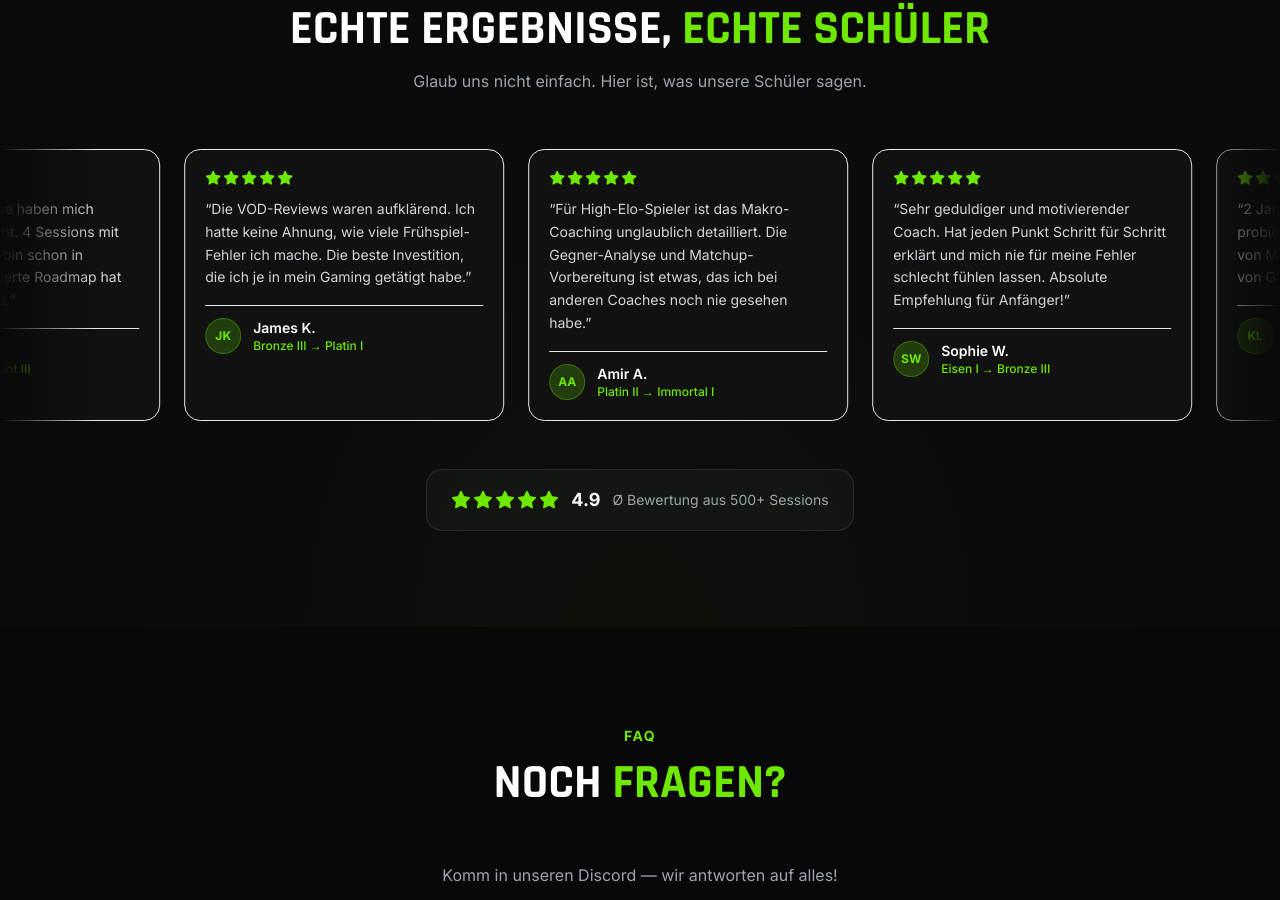
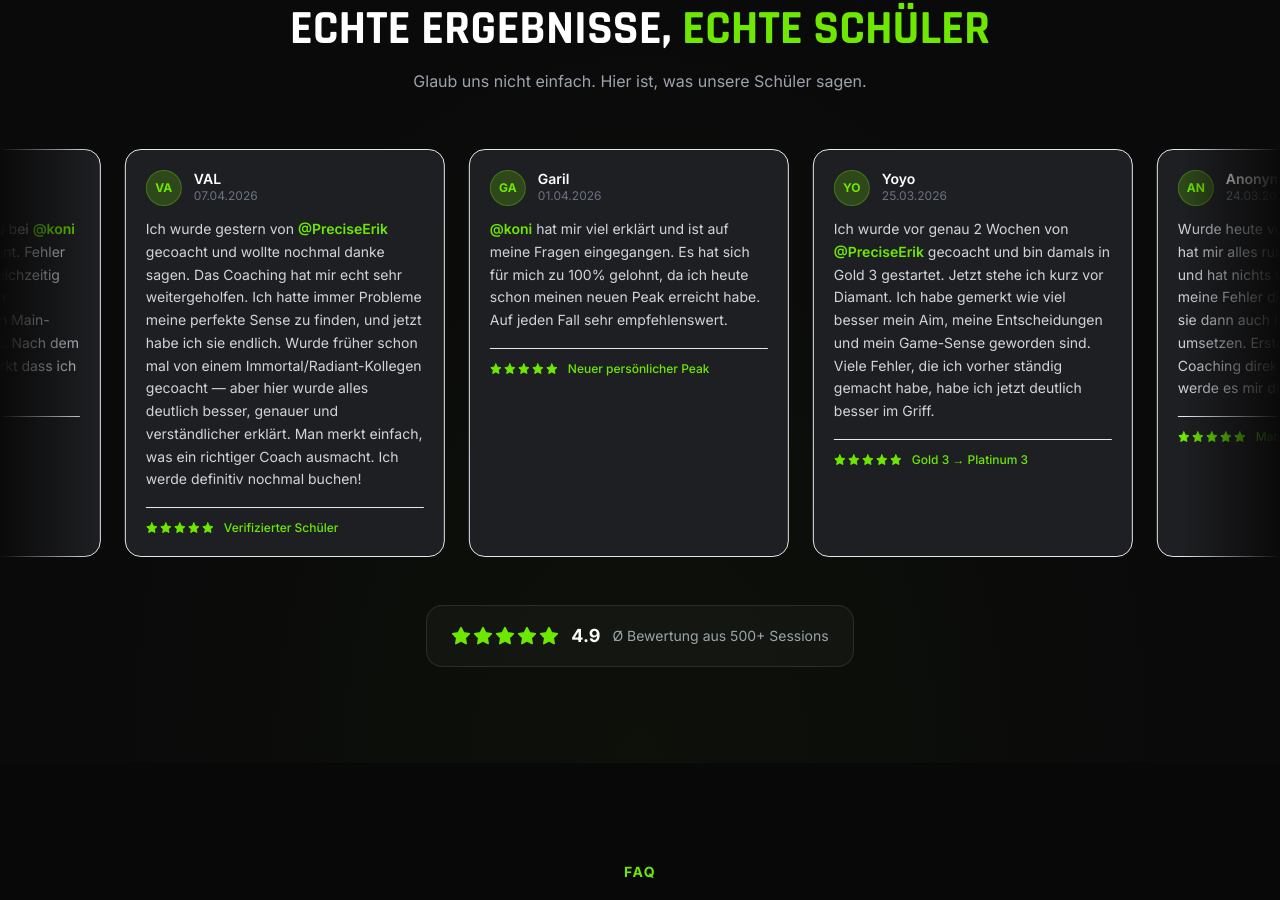
Before and after one commit to justinhelbig96-web/maxranktest, a Next.js app: page / in a window 1280 px wide. Shown: the part 3846-4746 px from the top of the page. Built offline with nearby package versions, Linux system fonts and the light colour scheme.

Commit message:
feat: replace fake testimonials with real Discord reviews, highlight coach names

```diff
--- a/components/Testimonials.tsx
+++ b/components/Testimonials.tsx
@@ -5,101 +5,171 @@ import { Star } from "lucide-react";
 
 const testimonials = [
   {
-    name: "Felix M.",
-    tag: "@felixplays",
-    rank: "Gold I → Platin II",
-    avatar: "FM",
+    name: "Yoyo",
+    date: "28.04.2026",
+    rank: "Gold 3 → Diamond 2",
+    avatar: "YO",
     stars: 5,
     review:
-      "Der Coach hat komplett verändert, wie ich das Spiel wahrnehme. Meine Positionierung hat sich in nur 2 Sessions drastisch verbessert. Ich konnte nicht glauben, wie viele Free Kills ich liegen gelassen habe.",
+      "Dank @PreciseErik seiner Hilfe und Geduld. Knapp 1 Monat von Gold 3 zu Dia 2. Nur Liebe an ihn 🙏",
   },
   {
-    name: "Lara S.",
-    tag: "@laraval",
-    rank: "Silber II → Diamant III",
-    avatar: "LS",
+    name: "Raphael",
+    date: "26.04.2026",
+    rank: "→ Diamond 1",
+    avatar: "RA",
     stars: 5,
     review:
-      "6 Monate Solo-Queue haben mich nirgendwo hingebracht. 4 Sessions mit MaxRank.GG und ich bin schon in Diamant. Die strukturierte Roadmap hat mir alles klar gemacht.",
+      "Hatte vor genau 2 Wochen ein Coaching mit @koni und habe mich in dieser kurzen Zeit extrem verbessert! Ich kann mich nur nochmal wiederholen wie viel ein Coaching bringt und was für gute Tipps er gegeben hat. Danke nochmal!",
   },
   {
-    name: "James K.",
-    tag: "@jamesgaming",
-    rank: "Bronze III → Platin I",
-    avatar: "JK",
+    name: "Nemonis",
+    date: "19.04.2026",
+    rank: "Verifizierter Schüler",
+    avatar: "NE",
     stars: 5,
     review:
-      "Die VOD-Reviews waren aufklärend. Ich hatte keine Ahnung, wie viele Frühspiel-Fehler ich mache. Die beste Investition, die ich je in mein Gaming getätigt habe.",
+      "Ich hatte am Montag Coaching bei @koni und es hat sich mehr als gelohnt. Fehler wurden in Ruhe erklärt und gleichzeitig eine Liste geschrieben was ich verbessern kann. Auch meinen Main-Agent hat er mir besser erklärt. Nach dem Coaching hab ich direkt gemerkt dass ich schon bisschen besser spiele.",
   },
   {
-    name: "Amir A.",
-    tag: "@amir_val",
-    rank: "Platin II → Immortal I",
-    avatar: "AA",
+    name: "VAL",
+    date: "07.04.2026",
+    rank: "Verifizierter Schüler",
+    avatar: "VA",
     stars: 5,
     review:
-      "Für High-Elo-Spieler ist das Makro-Coaching unglaublich detailliert. Die Gegner-Analyse und Matchup-Vorbereitung ist etwas, das ich bei anderen Coaches noch nie gesehen habe.",
+      "Ich wurde gestern von @PreciseErik gecoacht und wollte nochmal danke sagen. Das Coaching hat mir echt sehr weitergeholfen. Ich hatte immer Probleme meine perfekte Sense zu finden, und jetzt habe ich sie endlich. Wurde früher schon mal von einem Immortal/Radiant-Kollegen gecoacht — aber hier wurde alles deutlich besser, genauer und verständlicher erklärt. Man merkt einfach, was ein richtiger Coach ausmacht. Ich werde definitiv nochmal buchen!",
   },
   {
-    name: "Sophie W.",
-    tag: "@sophiegg",
-    rank: "Eisen I → Bronze III",
-    avatar: "SW",
+    name: "Garil",
+    date: "01.04.2026",
+    rank: "Neuer persönlicher Peak",
+    avatar: "GA",
     stars: 5,
     review:
-      "Sehr geduldiger und motivierender Coach. Hat jeden Punkt Schritt für Schritt erklärt und mich nie für meine Fehler schlecht fühlen lassen. Absolute Empfehlung für Anfänger!",
+      "@koni hat mir viel erklärt und ist auf meine Fragen eingegangen. Es hat sich für mich zu 100% gelohnt, da ich heute schon meinen neuen Peak erreicht habe. Auf jeden Fall sehr empfehlenswert.",
   },
   {
-    name: "Kai L.",
-    tag: "@kailux",
-    rank: "Gold III → Diamant I",
-    avatar: "KL",
+    name: "Yoyo",
+    date: "25.03.2026",
+    rank: "Gold 3 → Platinum 3",
+    avatar: "YO",
     stars: 5,
     review:
-      "2 Jahre in Gold feststeckend. Alles probiert. Nach den Custom-Training-Drills von MaxRank bin ich in unter 5 Wochen von G3 auf Diamant geclimbt.",
+      "Ich wurde vor genau 2 Wochen von @PreciseErik gecoacht und bin damals in Gold 3 gestartet. Jetzt stehe ich kurz vor Diamant. Ich habe gemerkt wie viel besser mein Aim, meine Entscheidungen und mein Game-Sense geworden sind. Viele Fehler, die ich vorher ständig gemacht habe, habe ich jetzt deutlich besser im Griff.",
   },
   {
-    name: "Niklas T.",
-    tag: "@niklasval",
-    rank: "Aszendent I → Immortal III",
-    avatar: "NT",
+    name: "Anonym",
+    date: "24.03.2026",
+    rank: "Match MVP direkt danach",
+    avatar: "AN",
     stars: 5,
     review:
-      "Das Agent-spezifische Coaching für meine Jett war auf einem anderen Level. Kleine Mikro-Anpassungen in meiner Bewegung, die im High-Elo einen massiven Unterschied gemacht haben.",
+      "Wurde heute von @koni gecoacht — er hat mir alles ruhig erklärt, war 100% real und hat nichts verschwiegen. Hat mir meine Fehler direkt gezeigt und konnte sie dann auch in einem Live-Deathmatch umsetzen. Erstes Game nach dem Coaching direkt Match MVP. W Coaching, werde es mir definitiv wieder holen 🙏",
   },
   {
-    name: "Mia R.",
-    tag: "@miaranked",
-    rank: "Silber III → Platin III",
-    avatar: "MR",
+    name: "RyZeey",
+    date: "20.03.2026",
+    rank: "→ Platinum 2",
+    avatar: "RZ",
     stars: 5,
     review:
-      "Ich hatte vorher mehrere Coaches ausprobiert, aber MaxRank.GG ist der einzige, der mir ein echtes System gegeben hat. Der Discord-Support zwischen den Sessions ist ein riesiges Plus.",
+      "In 6 Tagen mit den Tipps von @Eisblokk das geschafft. Ich liebe den Typen nur ❤️ Die TikToks helfen auch krass zusätzlich zum Coaching.",
+  },
+  {
+    name: "Yoyo",
+    date: "09.03.2026",
+    rank: "Verifizierter Schüler",
+    avatar: "YO",
+    stars: 5,
+    review:
+      "Ich wurde von @PreciseErik gecoacht und es hat sich gelohnt. Er hat sich Zeit genommen um sich die VOD anzuschauen und hat mir meine Fehler erklärt. Er war sehr sympathisch und hilfsbereit, hat mir Tipps zum Agent gegeben und mich drauf hingewiesen wie ich mein Crosshair zu placen hab. ES LOHNT SICH — wenn ihr gerade die Möglichkeit habt, bucht ein Coaching. Danke @PreciseErik für den Rankup, bester Mann ❤️",
+  },
+  {
+    name: "Anonym",
+    date: "24.02.2026",
+    rank: "Verifizierter Schüler",
+    avatar: "AN",
+    stars: 5,
+    review:
+      "Ich wurde von @koni gecoacht, das Coaching war wirklich sehr gut. Er hat mir geholfen meine Fehler zu verstehen und zu verbessern, mir Tipps für Matches gegeben und beigebracht wie man was am besten macht — wodurch ich endlich mal wieder eine Runde gewinnen konnte 😊 Ich hatte nicht erwartet, dass das so viel bringt, aber da lag ich falsch. Empfehle es wirklich jedem!",
+  },
+  {
+    name: "gelg",
+    date: "23.02.2026",
+    rank: "Verifizierter Schüler",
+    avatar: "GE",
+    stars: 5,
+    review:
+      "@Eisblokk hat mich gerade gecoacht. Er war sehr ruhig und nett, hat meine Fehler gut analysiert und ich hab das Game gewonnen. Was ich auch sehr gut finde: man kann ihn jederzeit anschreiben für Fragen. W Coaching!",
+  },
+  {
+    name: "ZNG",
+    date: "17.02.2026",
+    rank: "Verifizierter Schüler",
+    avatar: "ZN",
+    stars: 5,
+    review:
+      "@Eisblokk hat mich onstream gecoacht. Er war sehr nett, hat gut analysiert und immer wieder gefragt ob ich es verstehe. All in all war es sehr gut — ich würde es definitiv weiter empfehlen 💕",
+  },
+  {
+    name: "DY",
+    date: "14.02.2026",
+    rank: "Verifizierter Schüler",
+    avatar: "DY",
+    stars: 5,
+    review:
+      "Mein Coach @koni war sehr nett und hat mir sehr geholfen, meine Fehler erklärt und ingame geholfen. Ehrenmann, liebe dich ❤️",
+  },
+  {
+    name: "Anonym",
+    date: "10.02.2026",
+    rank: "Verifizierter Schüler",
+    avatar: "AN",
+    stars: 5,
+    review:
+      "Mein Coaching mit @koni war sehr gut, ich konnte viel von ihm lernen. Man kann sehr gut mit ihm reden, er hat ein riesiges Verständnis für alles. Ich kann das Coaching nur empfehlen — ich wünsche jedem dass sie ihn genau so erleben wie ich! Viel Glück euch allen ❤️",
   },
 ];
 
+function renderReview(text: string) {
+  const parts = text.split(/(@PreciseErik|@koni|@Eisblokk)/g);
+  return parts.map((part, i) =>
+    /^(@PreciseErik|@koni|@Eisblokk)$/.test(part) ? (
+      <span key={i} className="text-[#6EE800] font-semibold">
+        {part}
+      </span>
+    ) : (
+      part
+    )
+  );
+}
+
 function ReviewCard({ t }: { t: (typeof testimonials)[0] }) {
   return (
-    <div className="flex-none w-80 bg-[#111111] border border-white/8 rounded-2xl p-5 mx-3">
-      {/* Stars */}
-      <div className="flex gap-0.5 mb-3">
-        {Array.from({ length: t.stars }).map((_, i) => (
-          <Star key={i} className="w-4 h-4 text-[#6EE800] fill-[#6EE800]" />
-        ))}
+    <div className="flex-none w-80 bg-[#1e1f22] border border-white/8 rounded-2xl p-5 mx-3">
+      {/* Header: avatar + name + date */}
+      <div className="flex items-center gap-3 mb-3">
+        <div className="w-9 h-9 rounded-full bg-[#6EE800]/20 border border-[#6EE800]/30 flex items-center justify-center text-[#6EE800] text-xs font-black flex-shrink-0">
+          {t.avatar}
+        </div>
+        <div>
+          <div className="text-white text-sm font-semibold leading-none">{t.name}</div>
+          <div className="text-gray-500 text-xs mt-0.5">{t.date}</div>
+        </div>
       </div>
 
       {/* Review text */}
-      <p className="text-gray-300 text-sm leading-relaxed mb-4">&ldquo;{t.review}&rdquo;</p>
+      <p className="text-gray-300 text-sm leading-relaxed mb-4">{renderReview(t.review)}</p>
 
-      {/* Author */}
-      <div className="flex items-center gap-3 pt-3 border-t border-white/8">
-        <div className="w-9 h-9 rounded-full bg-[#6EE800]/20 border border-[#6EE800]/30 flex items-center justify-center text-[#6EE800] text-xs font-black">
-          {t.avatar}
+      {/* Rank badge */}
+      <div className="flex items-center gap-1.5 pt-3 border-t border-white/8">
+        <div className="flex gap-0.5">
+          {Array.from({ length: t.stars }).map((_, i) => (
+            <Star key={i} className="w-3 h-3 text-[#6EE800] fill-[#6EE800]" />
+          ))}
         </div>
-        <div>
-          <div className="text-white text-sm font-semibold">{t.name}</div>
-          <div className="text-[#6EE800] text-xs font-medium">{t.rank}</div>
-        </div>
+        <span className="text-[#6EE800] text-xs font-medium ml-1">{t.rank}</span>
       </div>
     </div>
   );
```
